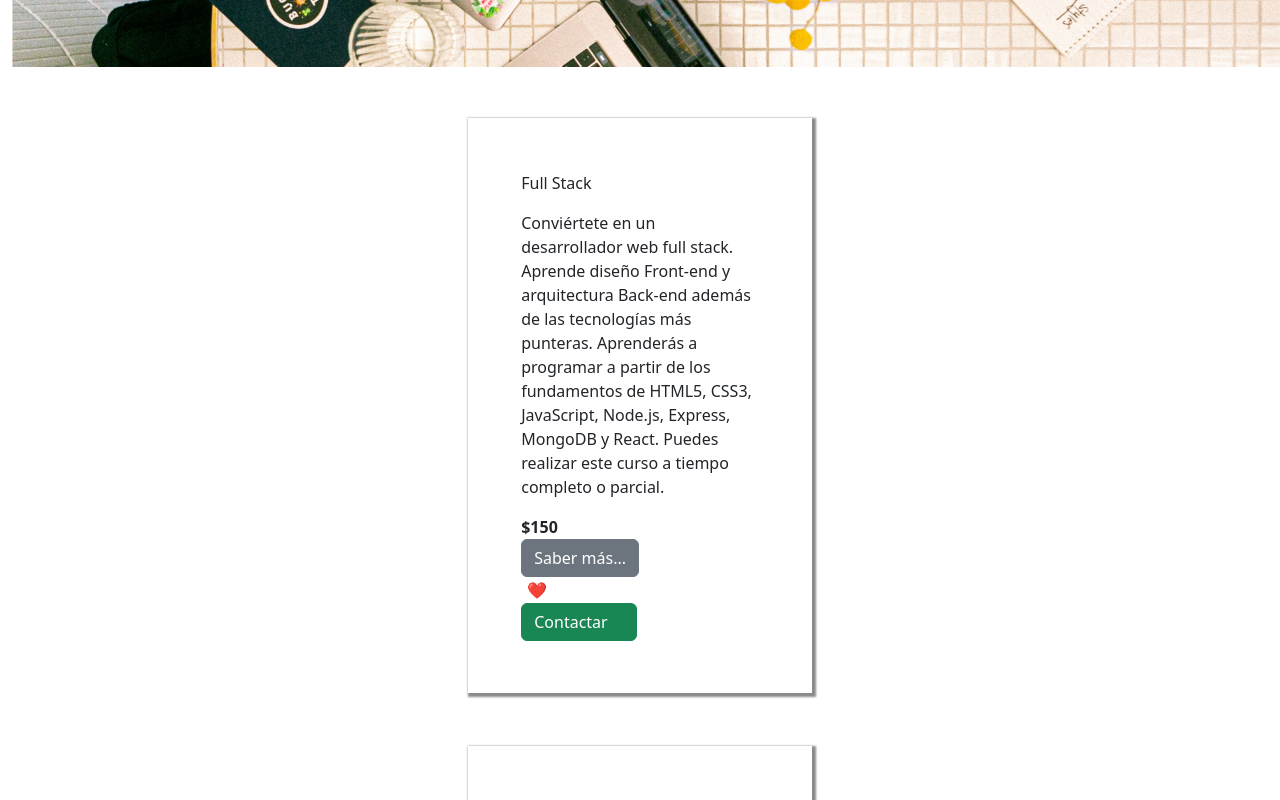
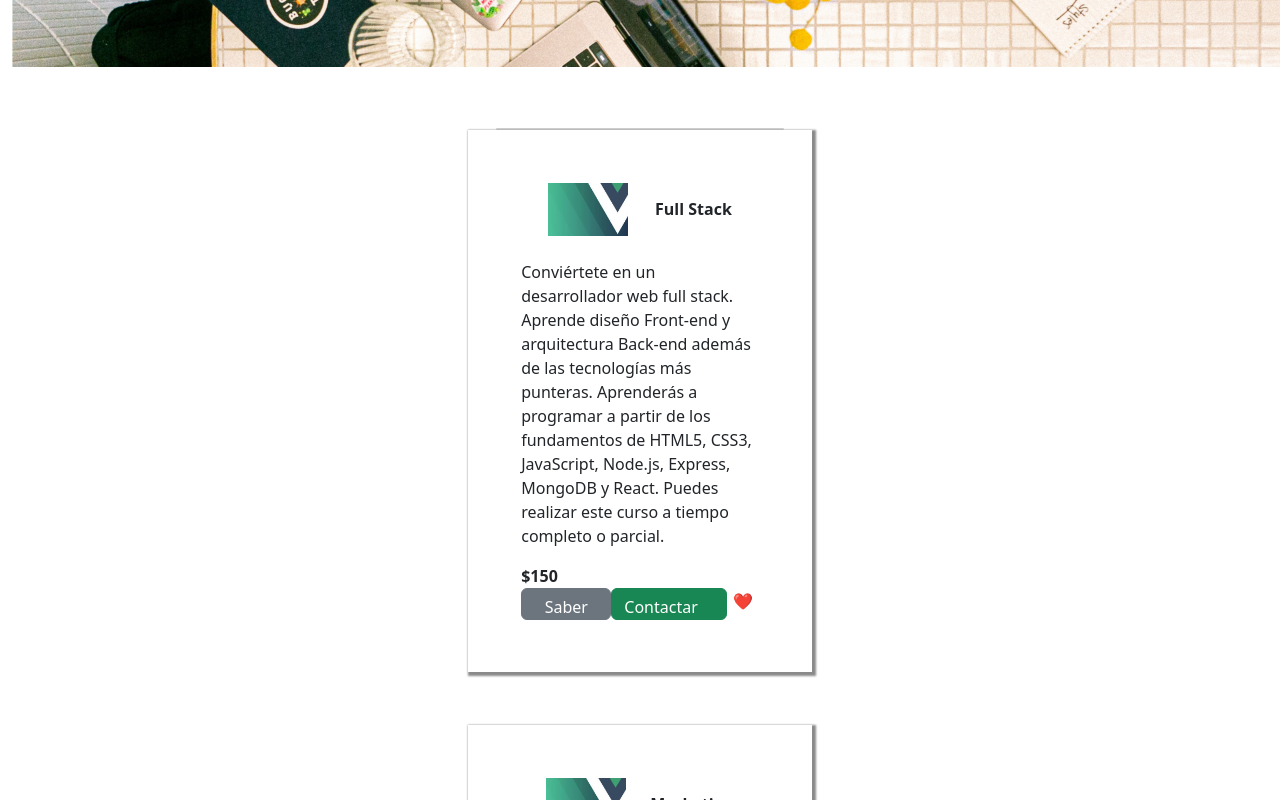
Before and after one commit to lauracastelao/Marketplace-Hackathon-, a Vue app: page / in a window 1280 px wide. Shown: the part 360-1160 px from the top of the page. Built offline with nearby package versions, Linux system fonts and the light colour scheme; a web font is replaced by a local one.

Commit message:
More changes

```diff
--- a/src/components/Card.vue
+++ b/src/components/Card.vue
@@ -1,7 +1,7 @@
 <script setup>
 import { ref } from "@vue/reactivity";
 import { advertisersFactory } from "../todosSetup";
-import addPictures from '../mock/all.js'
+import addPictures from "../mock/all.js";
 
 const { advertisersIncompleted, toggle } = advertisersFactory();
 /* const addPicture = ref([...addPictures]);
@@ -13,58 +13,69 @@ const picturesFind = addPicture.value.forEach((t)=> {
 
 <template>
   <div class="img_banner">
-    <img class="banner_head" src="../assets/img/Hackea tu educación (1).png" alt="">
+    <img
+      class="banner_head"
+      src="../assets/img/Hackea tu educación (1).png"
+      alt=""
+    />
   </div>
-  <div class="card container-fluid  border-0 " style="width: 18rem">
-
-
-
-  <!-- <img v-for="addPicture in addPictures" :key="addPicture.cover"
+  <div class="card container-fluid border-0" style="width: 18rem">
+    <!-- <img v-for="addPicture in addPictures" :key="addPicture.cover"
       :src="addPictures"
       class="card-img-top"
     > -->
+    <div class="card" style="width: 18rem"></div>
     <div
       class="card-body"
       v-for="advertiser in advertisersIncompleted"
       :key="advertiser.id"
     >
-      <p class="card-text">{{ advertiser.name }}</p>
+      <div class="images">
+        <img src="src\assets\Vue.png" />
+        <p class="card-text">
+          <strong>{{ advertiser.name }}</strong>
+        </p>
+      </div>
+      <br />
       <p class="card-text">{{ advertiser.description }}</p>
       <strong>{{ advertiser.price }}</strong>
       <br />
-      <button type="button" class="btn btn-secondary">Saber más...</button>
-      <button class="heart" @click="toggle(advertiser.id)">❤️</button>
-     <button type="button" class="btn btn-success">Contactar
-            <RouterLink to="/contact"></RouterLink>
-      </button>
+      <div class="buttons">
+        <button type="button" class="btn btn-secondary">Saber más...</button>
+
+        <button type="button" class="btn btn-success">
+          Contactar
+          <RouterLink to="/contact"></RouterLink>
+        </button>
+
+        <button class="heart" @click="toggle(advertiser.id)">❤️</button>
+      </div>
     </div>
   </div>
+
 </template>
 
 <style lang="css" scoped>
-
-
-.img_banner{
+.img_banner {
   width: 100%;
   height: 50%;
 }
-.banner_head{
+.banner_head {
   width: 100%;
   height: 20%;
 }
 .card {
   display: flex;
-  margin-top:4%;
+  margin-top: 4%;
   align-items: center;
 }
 
 .heart {
   display: flex;
-  justify-content: right;
+  justify-content: flex-end;
   border: none;
   background-color: transparent;
 }
-
 
 .btn {
   display: flex;
@@ -76,4 +87,16 @@ const picturesFind = addPicture.value.forEach((t)=> {
   width: 130%;
   box-shadow: 2px 2px 2px 2px rgb(138, 138, 138);
 }
+
+.images {
+  display: flex;
+  justify-content: space-evenly;
+  align-items: center;
+}
+
+.buttons {
+  display: flex;
+
+  height: 4vh;
+}
 </style>
--- a/src/components/CardPop.vue
+++ b/src/components/CardPop.vue
@@ -39,7 +39,7 @@ button {
 .card-body {
   padding: 7vh;
   margin-bottom: 20vh;
-  width: 40vh;
+
 }
 .card {
   margin-top: 10vh;
--- a/src/curso.json
+++ b/src/curso.json
@@ -8,7 +8,8 @@
         "modality": "Presencial",
         "formador/a": "Tania Rodriguez",
         "coformador/a": "David Soto",
-        "location": "Madrid, Espana"
+        "location": "Madrid, Espana",
+
     },
     {
         "id_curso": "2",
--- a/src/views/Favourites.vue
+++ b/src/views/Favourites.vue
@@ -23,17 +23,18 @@ const {advertisersCompleted, deleteAdvertiser} = advertisersFactory();
   </div> -->
 
   <div class="card" style="width: 18rem">
-    <img
-      src="https://miro.medium.com/max/1200/1*XpExcSt-d8XdnkIT3bcutg.jpeg"
-      class="card-img-top"
-      alt="..."
-    />
+
     <div
       class="card-body"
       v-for="advertiser in advertisersCompleted"
       :key="advertiser.id"
     >
-      <p class="card-text">{{ advertiser.name }}</p>
+      <img
+      src="https://miro.medium.com/max/1200/1*XpExcSt-d8XdnkIT3bcutg.jpeg"
+      class="card-img-top"
+      alt="..."
+    />
+     <p class="card-text"><strong>{{ advertiser.name }} </strong></p>
       <p class="card-text">{{ advertiser.description }}</p>
       <strong>{{ advertiser.price }}</strong>
       <br />
@@ -44,6 +45,47 @@ const {advertisersCompleted, deleteAdvertiser} = advertisersFactory();
 
 </template>
 
-<style  scoped>
+<style lang="css" scoped>
 
+.card {
+  display: flex;
+  margin-top: 4%;
+  align-items: center;
+}
+
+.heart {
+  display: flex;
+  justify-content: flex-end;
+  border: none;
+  background-color: transparent;
+}
+
+.btn {
+  display: flex;
+  justify-content: center;
+}
+.card-body {
+  padding: 20%;
+  margin-bottom: 20%;
+  width: 130%;
+  box-shadow: 2px 2px 2px 2px rgb(138, 138, 138);
+  border:none;
+}
+
+.images {
+  display: flex;
+  justify-content: space-evenly;
+  align-items: center;
+}
+
+.buttons {
+  display: flex;
+
+  height: 4vh;
+}
+
+button {
+  color:white;
+  font-size:small;
+}
 </style>
--- a/src/views/HomeView.vue
+++ b/src/views/HomeView.vue
@@ -1,8 +1,5 @@
 <script setup>
 import Card from "../components/Card.vue";
-
-
-
 </script>
 
 <template>
@@ -13,5 +10,4 @@ import Card from "../components/Card.vue";
 
 <style scoped>
 @import "../assets/card.css";
-
 </style>
--- a/src/views/LoginMembers.vue
+++ b/src/views/LoginMembers.vue
@@ -6,7 +6,7 @@
 <h2>Login</h2>
 <p>¿Eres profesor?</p>
 <div>
-  <div class="mb-3">
+  <div class="mb-3" id="logear">
     <label for="exampleInputEmail1" class="form-label">Email</label>
     <input type="email" class="form-control" id="exampleInputEmail1" aria-describedby="emailHelp">
     <div id="emailHelp" class="form-text">We'll never share your email with anyone else.</div>
@@ -28,4 +28,9 @@
 a{
   color:white;
 }
+
+#logear{
+  width:30vh;
+
+}
 </style>
```
Also changed, not shown: src/assets/angular.jpg (added).
